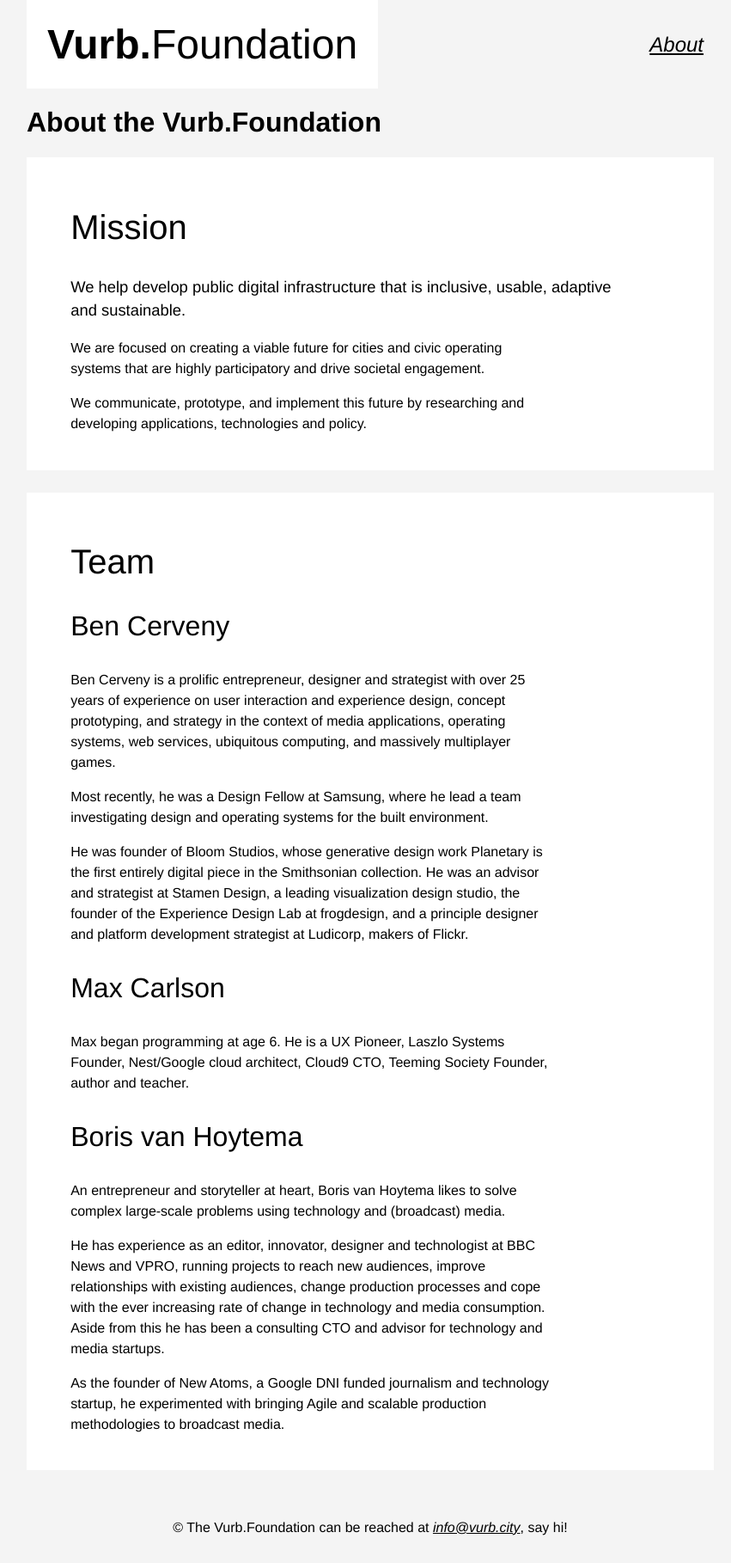
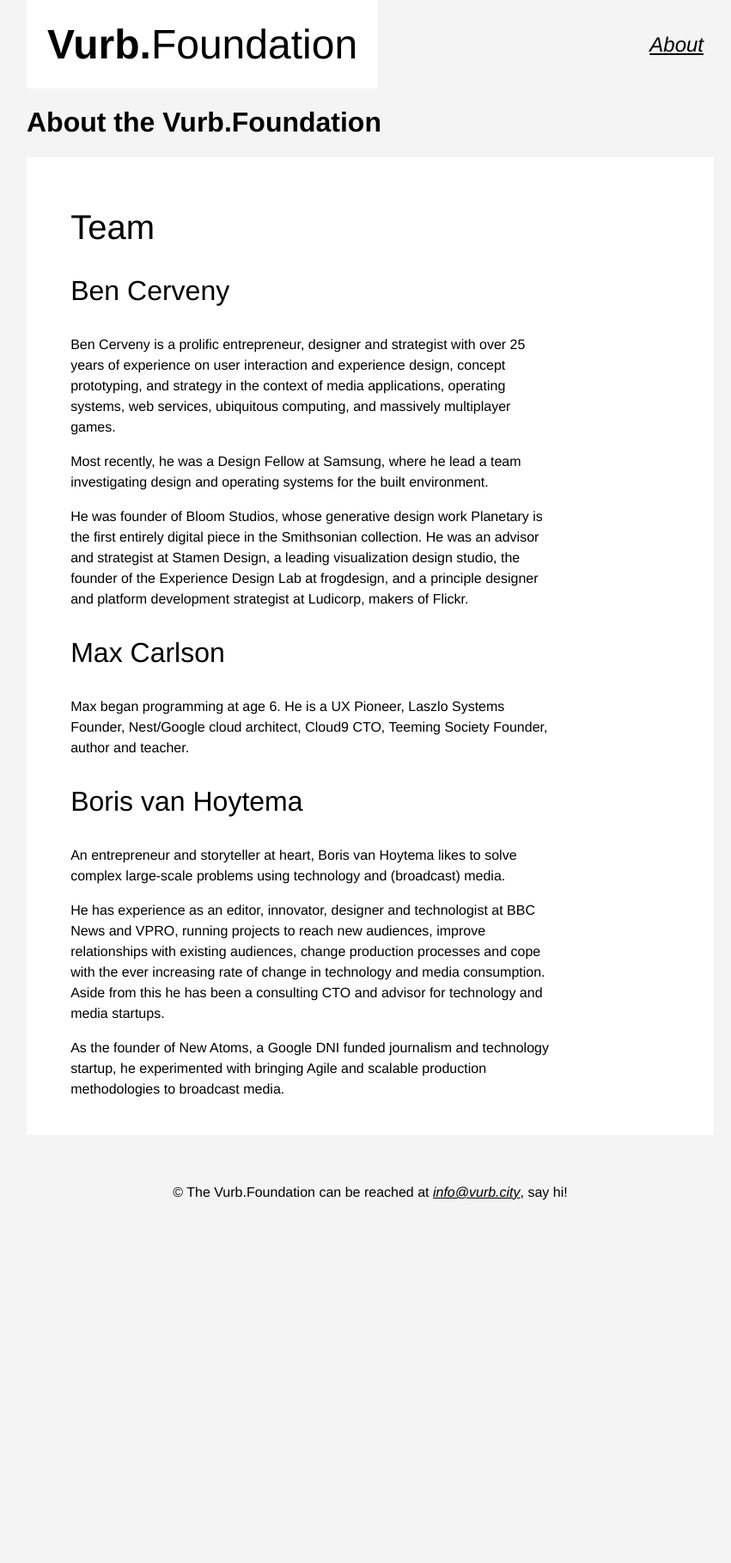
Before and after one commit to publiccodenet/publiccode.net, a Jekyll site: the page built from about.html, in a window 1280 px wide. Shown: the whole page at 86% size, without its empty margins (209-1060 px from the left). Built offline with Jekyll 4.4.1, drawn with Linux system fonts in a browser that asks for light colours; some web fonts are replaced; after the commit the page ends 1428 px from its top, so only the background shows below that.

Commit message:
Remove the mission from the about page

```diff
--- a/about.html
+++ b/about.html
@@ -5,17 +5,6 @@ layout: default
 
 <main>
   <h1>About the Vurb.Foundation</h1>
-
-  <article>
-    <h2>Mission</h2>
-
-    <p class="introduction">We help develop public digital infrastructure that is inclusive, usable, adaptive and sustainable.</p>
-
-    <p>We are focused on creating a viable future for cities and civic operating systems that are highly participatory and drive societal engagement.</p>
-
-    <p>We communicate, prototype, and implement this future by researching and developing applications, technologies and policy.</p>
-
-  </article>
 
   <article>
     <h2>Team</h2>
```
